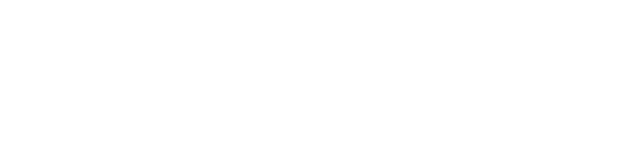
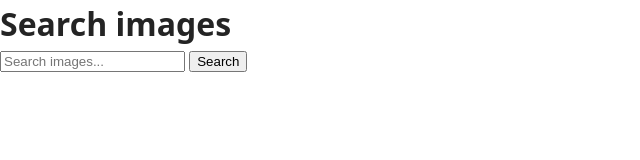
Before and after one commit to UsiTheStorm/goit-js-hw-11, a website built with Vite: page src/index.html in a window 1280 px wide. Shown: the whole page, without its empty margins (0-640 px from the left). Built offline with nearby package versions, Linux system fonts and the light colour scheme.

Commit message:
Add search bar

```diff
--- a/src/index.html
+++ b/src/index.html
@@ -8,7 +8,21 @@
     <link rel="stylesheet" href="./css/styles.css" />
   </head>
   <body>
-    <main></main>
+    <main>
+      <h1>Search images</h1>
+
+      <form class="form">
+        <label>
+          <input
+            type="text"
+            name="search-text"
+            placeholder="Search images..."
+            required
+          />
+        </label>
+        <button type="submit">Search</button>
+      </form>
+    </main>
 
     <script type="module" src="./main.js"></script>
   </body>
```
